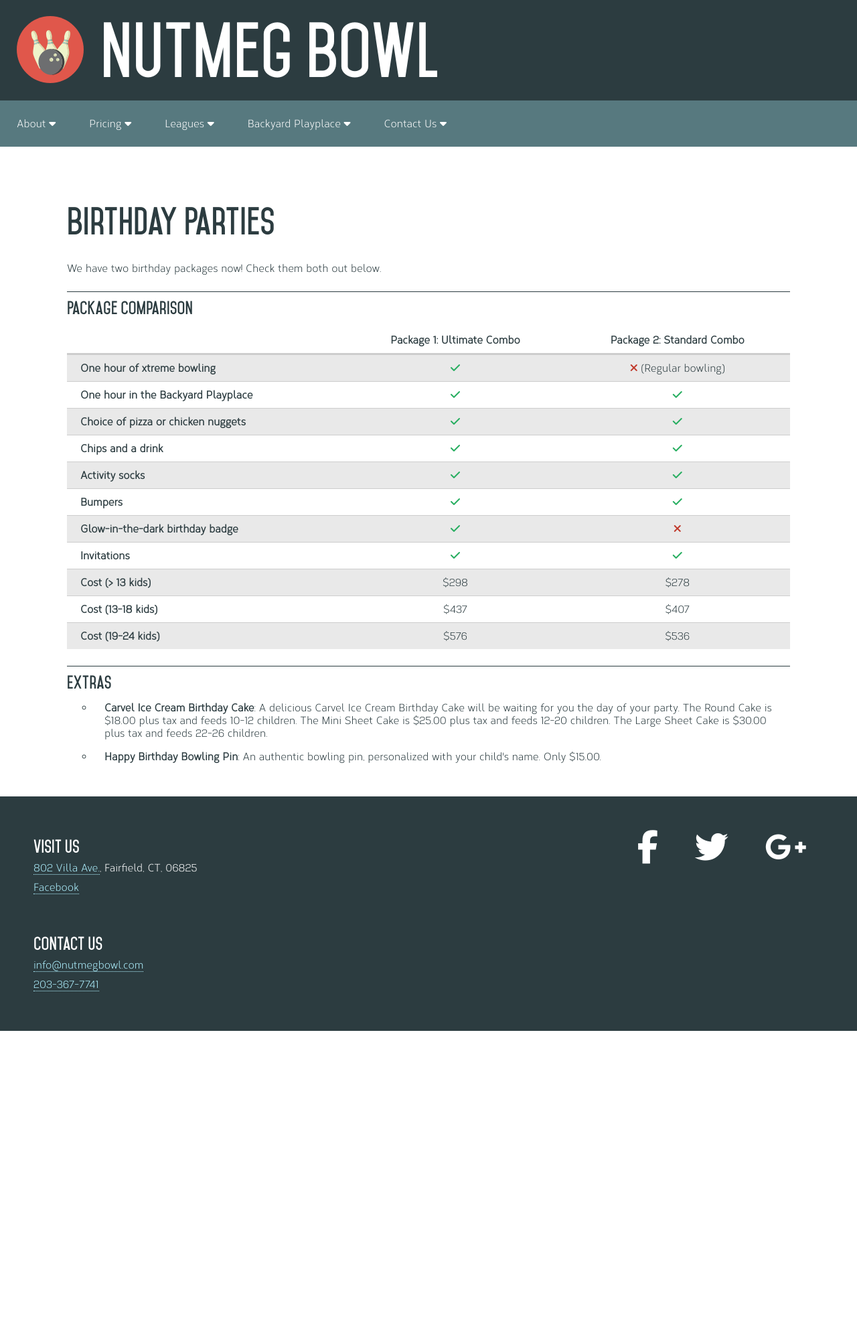
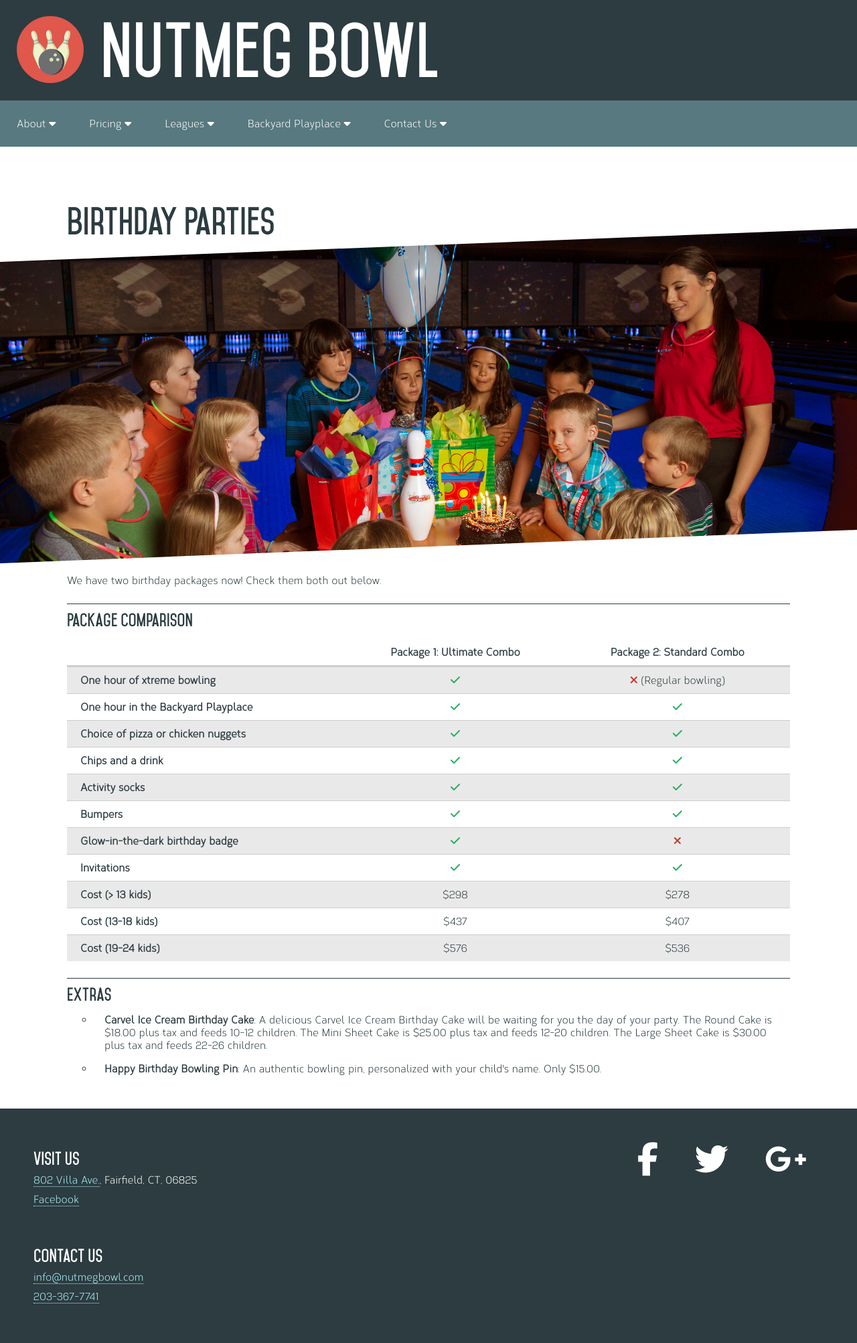
Before and after one commit to jlam55555/nutmegbowl, a Jekyll site: the page built from pricing/birthday_parties.html, in a window 1280 px wide. Shown: the whole page at 67% size. Built offline with Jekyll 4.4.1, drawn with Linux system fonts in a browser that asks for light colours; nearby versions of some CDN libraries; before the commit the page ends 1539 px from its top, so only the background shows below that.

Commit message:
Implemented image on birthday parties pricing page

```diff
--- a/pricing/birthday_parties.html
+++ b/pricing/birthday_parties.html
@@ -4,6 +4,7 @@ title: Birthday Parties
 category: pricing
 description: Great deals for the annual birthday boy or girl
 icon: birthday-cake
+image: pricing_birthday_parties.jpg
 ---
 
 <h1>Birthday Parties</h1>
```
Also changed, not shown: images/pricing_birthday_parties.jpg (added).
